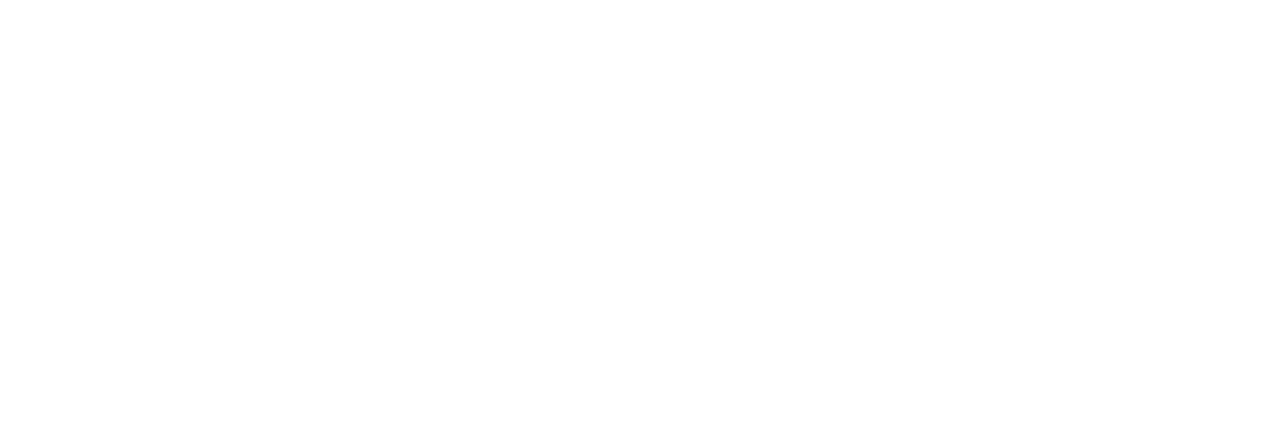
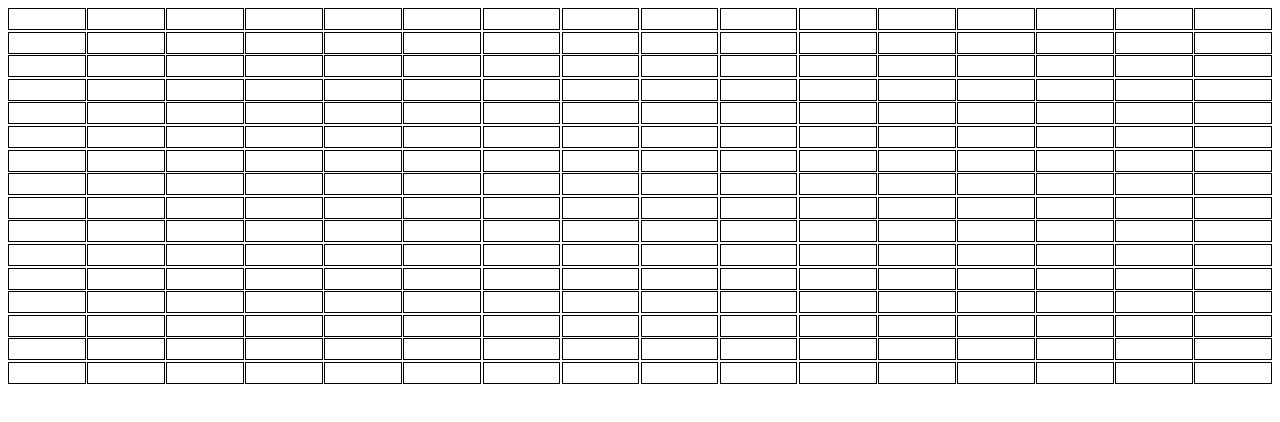
Before and after one commit to Nour-Al-Hazzouri/odin_etch-a-sketch, a plain HTML site: page index.html in a window 1280 px wide. Drawn offline with Linux system fonts and the light colour scheme.

Commit message:
Add Dynamic JS Grid
Added a dynamic JS grid created using CSS grid system.
The system uses css variables to change values accordingly.
The code was inspired from StackOverflow (understood and implemented).

```diff
--- a/index.html
+++ b/index.html
@@ -4,10 +4,10 @@
     <meta charset="UTF-8">
     <meta name="viewport" content="width=device-width, initial-scale=1.0">
     <title>Etch-a-Sketch</title>
-    <script src="script.js"></script>
     <link rel="stylesheet" href="styles.css">
 </head>
 <body>
     <div class="container"></div>
+    <script src="script.js"></script>
 </body>
 </html>
--- a/script.js
+++ b/script.js
@@ -0,0 +1,15 @@
+// Create dynamic grid using JS with CSS grid (inspired by StackOverflow)
+function createGrid(row, column) {
+    const gridContainer= document.querySelector(".container");
+
+    gridContainer.style.setProperty('--grid-row', row);
+    gridContainer.style.setProperty('--grid-column', column);
+
+    let cells;
+    for (let i=0; i < (row * column); i++) {
+        cells= document.createElement('div');
+        gridContainer.appendChild(cells).className= 'grid-item';
+    }
+
+};
+createGrid(16, 16);
--- a/styles.css
+++ b/styles.css
@@ -0,0 +1,16 @@
+:root {
+    --grid-row: 1;
+    --grid-column: 1;
+}
+
+.container {
+    display: grid;
+    grid-template-rows: repeat(var(--grid-row), 1fr);
+    grid-template-columns: repeat(var(--grid-column), 1fr);
+    grid-gap: 0.1rem;
+}
+
+.grid-item {
+    border: 1px black solid;
+    padding: 10px;;
+}
```
